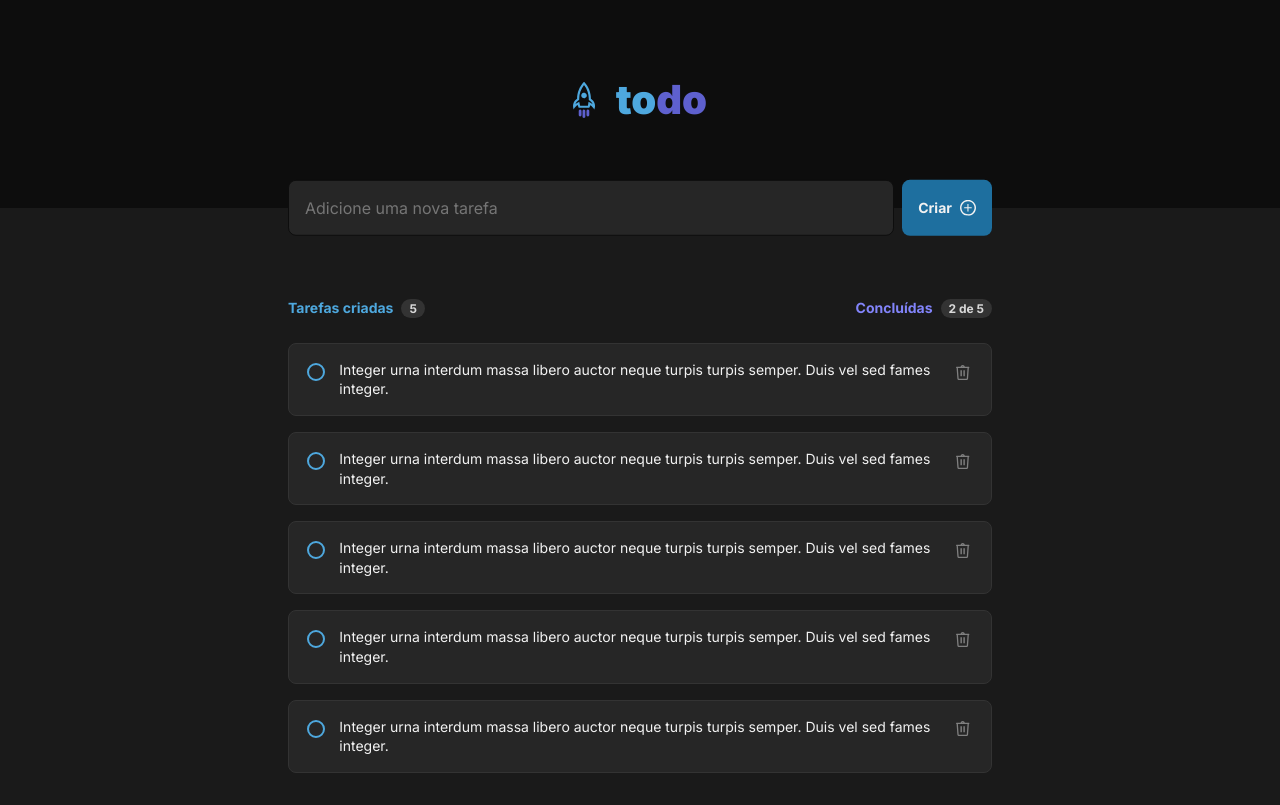
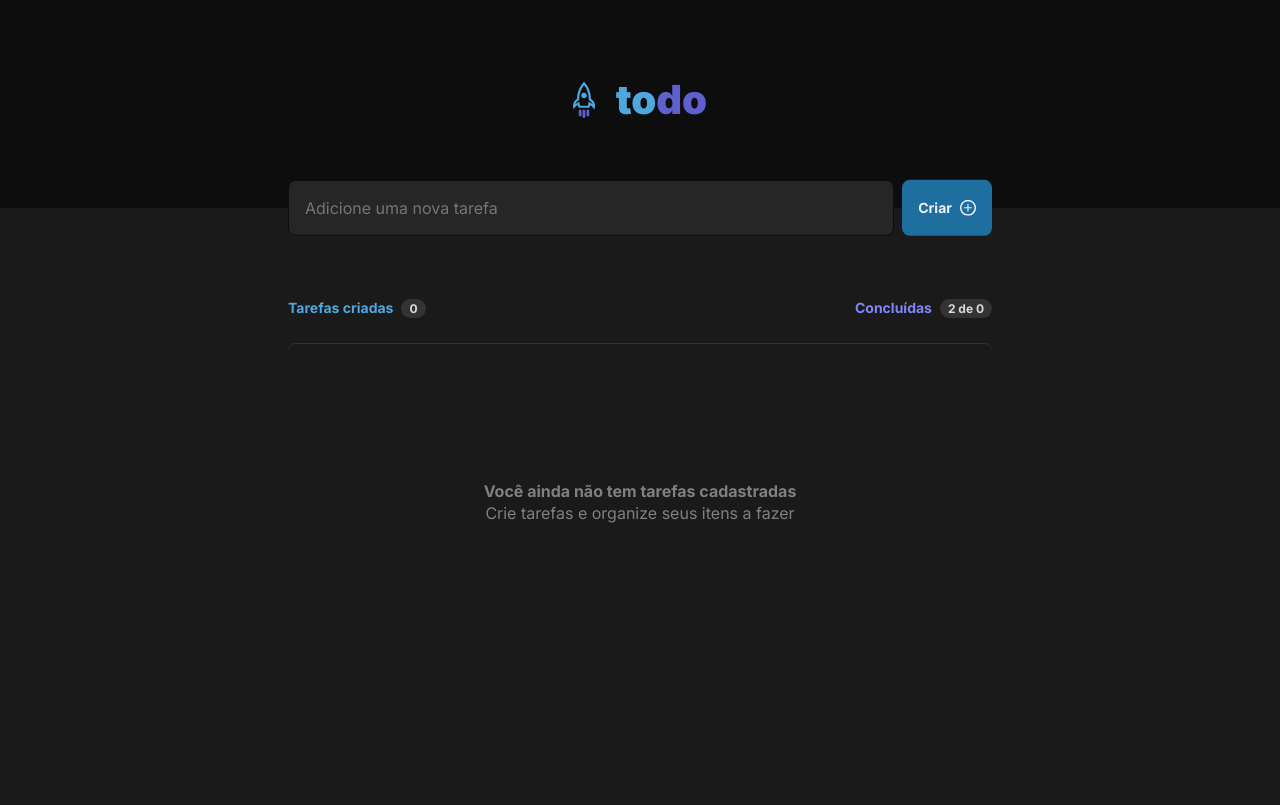
Before and after one commit to BrunoBecoski/Ignite-ReactJS-Desafio-01-Praticando-os-conceitos-do-ReactJS, a React (Vite) app: page / in a window 1280 px wide. Built offline with nearby package versions, Linux system fonts and the light colour scheme.

Commit message:
Adicionar uma nova tarefa

```diff
--- a/src/App.tsx
+++ b/src/App.tsx
@@ -1,3 +1,5 @@
+import { useState } from 'react';
+
 import { Header } from './components/Header';
 import { NewTask } from './components/NewTask';
 import { Tasks } from './components/Tasks';
@@ -6,13 +8,29 @@ import styles from './App.module.css';
 
 import './global.css';
 
+interface Task {
+  checked: boolean,
+  text: string;
+}
+
 export function App() {
+  const [tasks, setTasks] = useState<Task[]>([]);
+
+  function createTask(text: string) {
+    const newTask = {
+      checked: false,
+      text
+    }
+
+    setTasks((state) => [...state, newTask]);
+  }
+
   return (
     <div>
       <Header />
       <main className={styles.main}>
-        <NewTask />
-        <Tasks />
+        <NewTask createTask={createTask} />
+        <Tasks tasks={tasks} />
       </main>
     </div>
   );
--- a/src/components/NewTask.tsx
+++ b/src/components/NewTask.tsx
@@ -1,12 +1,33 @@
+import { useState } from 'react';
+
 import styles from './NewTask.module.css';
 
 import plusIcon from '../assets/plus.svg';
 
-export function NewTask() {
+interface NewTaskProps {
+  createTask: (text: string) => void;
+}
+
+export function NewTask({ createTask }: NewTaskProps) {
+  const [text, setText] = useState('');
+
+  function handleCreateTask() {
+    createTask(text);
+    setText('');
+  }
+
   return (
     <div className={styles.wrapper}>
-      <input className={styles.input} placeholder="Adicione uma nova tarefa" />
-      <button className={styles.button}>
+      <input
+        className={styles.input}
+        placeholder="Adicione uma nova tarefa"
+        value={text}
+        onChange={(event) => setText(event.target.value)}
+      />
+      <button
+        className={styles.button}
+        onClick={handleCreateTask}
+      >
         Criar
         <img src={plusIcon} alt="Mais" />
       </button>
--- a/src/components/Task.tsx
+++ b/src/components/Task.tsx
@@ -1,16 +1,19 @@
-import { useState } from 'react';
-
 import styles from './Task.module.css';
 
-export function Task() {
-  const [checked, setChecked] = useState(false);
+interface TaskProps {
+  task: {
+    checked: boolean;
+    text: string;
+  }
+}
 
+export function Task({ task }: TaskProps) {
   return (
-    <div className={`${styles.task} ${checked ? styles.task_checked : styles.task_unchecked}`}>
-      <button className={styles.checkbox} onClick={() => setChecked(!checked)}>
-        <div className={ checked ? styles.radio_checked : styles.radio_unchecked }>
+    <div className={`${styles.task} ${task.checked ? styles.task_checked : styles.task_unchecked}`}>
+      <button className={styles.checkbox} onClick={() => {}}>
+        <div className={ task.checked ? styles.radio_checked : styles.radio_unchecked }>
           {
-            checked &&
+            task.checked &&
             <svg viewBox="0 0 10 7" fill="none" xmlns="http://www.w3.org/2000/svg">
               <path d="M8.43107 0.342093L4.09914 4.67403L1.61667 2.19156L0.780762 3.02747L4.09914 6.34584L9.26698 1.178L8.43107 0.342093Z" fill="#F2F2F2"/>
             </svg>
@@ -18,8 +21,8 @@ export function Task() {
         </div>
       </button>
 
-      <p className={ checked ? styles.text_checked : styles.text_unchecked }>
-        Integer urna interdum massa libero auctor neque turpis turpis semper. Duis vel sed fames integer.
+      <p className={ task.checked ? styles.text_checked : styles.text_unchecked }>
+        {task.text}
       </p>
 
       <button className={styles.delete}>
--- a/src/components/Tasks.tsx
+++ b/src/components/Tasks.tsx
@@ -2,30 +2,40 @@ import { Task } from './Task';
 
 import  styles from './Tasks.module.css';
 
-export function Tasks() {
+interface TasksProps {
+  tasks: {
+    checked: boolean;
+    text: string;
+  }[]
+}
+
+export function Tasks({ tasks }: TasksProps) {
+  const createdTasks = tasks.length;
+
   return (
     <div className={styles.tasks}>
       <div className={styles.info}>
         <div className={styles.created}>
           <strong>Tarefas criadas</strong>
-          <span>5</span>
+          <span>{createdTasks}</span>
         </div>
         <div className={styles.done}>
           <strong>Concluídas</strong>
-          <span>2 de 5</span>
+          <span>2 de {createdTasks}</span>
         </div>
       </div>
 
-      <Task />
-      <Task />
-      <Task />
-      <Task />
-      <Task />
-
-      {/* <div className={styles.empty}>
-        <strong>Você ainda não tem tarefas cadastradas</strong>
-        <p>Crie tarefas e organize seus itens a fazer</p>
-      </div> */}
+      { createdTasks
+        ?
+          tasks.map(task => (
+            <Task key={task.text} task={task} />
+          ))
+        :
+          <div className={styles.empty}>
+            <strong>Você ainda não tem tarefas cadastradas</strong>
+            <p>Crie tarefas e organize seus itens a fazer</p>
+          </div>
+      }
     </div>
   );
 }
```
